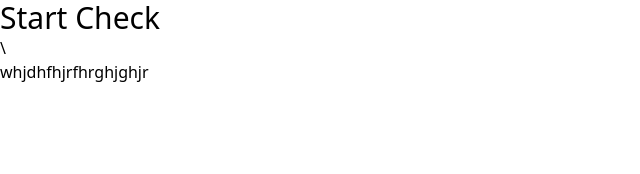
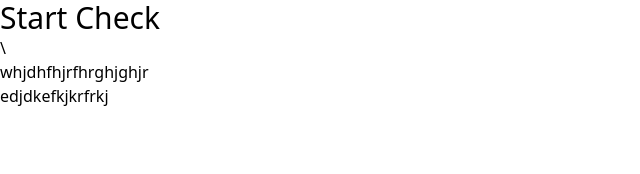
Before and after one commit to AjayPieris/NoteApp, a React (Vite) app in the folder frontend/my-project/: page / in a window 1280 px wide. Shown: the top 174 px of the page, without its empty margins (0-640 px from the left). Built offline with nearby package versions, Linux system fonts and the light colour scheme.

Commit message:
some change

```diff
--- a/frontend/my-project/src/App.jsx
+++ b/frontend/my-project/src/App.jsx
@@ -10,6 +10,7 @@ function App() {
     <>
       <h1 class='text-3xl'>Start Check</h1>\
       <p>whjdhfhjrfhrghjghjr</p>
+      <p> edjdkefkjkrfrkj</p>
     </>
   )
 }
```
